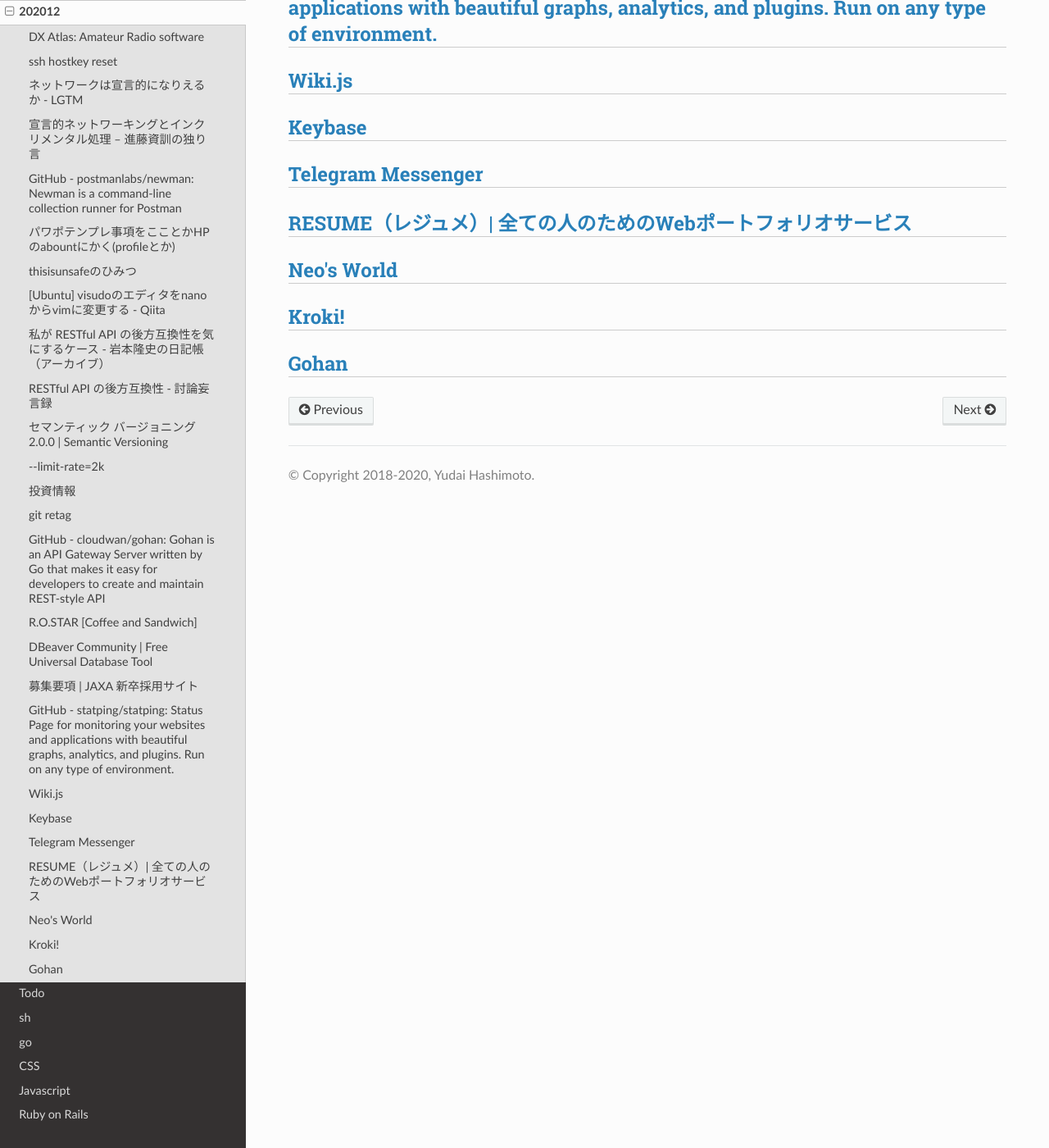
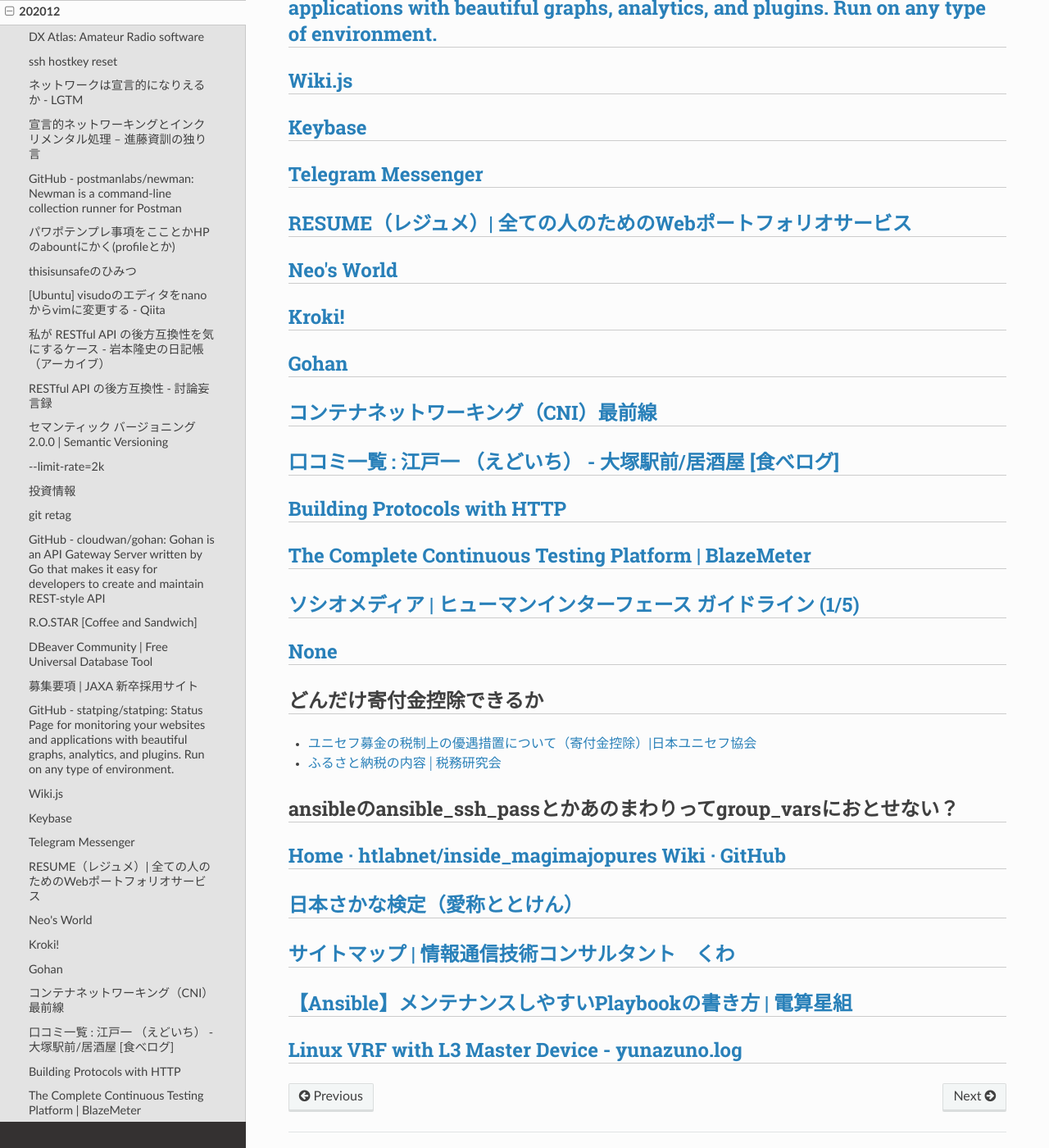
Before and after one commit to jp7fkf/JP7FKF-Warehouse, a Sphinx documentation site: the page built from source/dialy/202012.md, in a window 1280 px wide and 1400 px high, scrolled down 1692 px. Shown: the whole window at 82% size. Built offline with Sphinx 7.4.7 and the Read the Docs theme 2.0.0, drawn with Linux system fonts in a browser that asks for light colours.

Commit message:
2021-02-03 14:21:24 JST

```diff
--- a/source/dialy/202012.md
+++ b/source/dialy/202012.md
@@ -66,3 +66,31 @@ git push --tags
 ## [Kroki!](https://kroki.io/)
 
 ## [Gohan](https://www.slideshare.net/natiueno/gohan-61170476)
+
+## [コンテナネットワーキング（CNI）最前線](https://www2.slideshare.net/motonorishindo/cni-124981353)
+
+## [口コミ一覧  : 江戸一 （えどいち） - 大塚駅前/居酒屋 [食べログ]](https://tabelog.com/tokyo/A1323/A132302/13003833/dtlrvwlst/?smp=1)
+
+## [Building Protocols with HTTP](https://httpwg.org/http-extensions/draft-ietf-httpbis-bcp56bis.html#name-get)
+
+## [The Complete Continuous Testing Platform | BlazeMeter](https://www.blazemeter.com/)
+
+## [ソシオメディア  |  ヒューマンインターフェース ガイドライン (1/5)](https://www.sociomedia.co.jp/category/shig)
+
+## [None](https://i1.wp.com/www.hicareer.jp/wp-content/uploads/2020/05/94367cef5d9867bd0ccc348e1935e5d4.png?fit=786%2C568&ssl=1)
+
+## どんだけ寄付金控除できるか
+  - [ユニセフ募金の税制上の優遇措置について（寄付金控除）|日本ユニセフ協会](https://www.unicef.or.jp/cooperate/coop_tax.html?gclid=CjwKCAiA_9r_BRBZEiwAHZ_v1x7iSj_H03kSsRsmrdO14JMVHTL1dZmraHs0PI1xUTBcXkH1kf6qQxoC81UQAvD_BwE)
+  - [ふるさと納税の内容│税務研究会](https://www.zeiken.co.jp/kakutei/furusatotax_naiyou.html)
+
+## ansibleのansible_ssh_passとかあのまわりってgroup_varsにおとせない？
+
+## [Home · htlabnet/inside_magimajopures Wiki · GitHub](https://github.com/htlabnet/inside_magimajopures/wiki)
+
+## [日本さかな検定（愛称ととけん）](http://www.totoken.com/)
+
+## [サイトマップ | 情報通信技術コンサルタント　くわ](http://ict-kuwa.net/sitemap.html)
+
+## [【Ansible】メンテナンスしやすいPlaybookの書き方 | 電算星組](https://densan-hoshigumi.com/server/playbook-maintainability)
+
+## [Linux VRF with L3 Master Device - yunazuno.log](http://yunazuno.hatenablog.com/entry/2017/06/17/225917)
```
